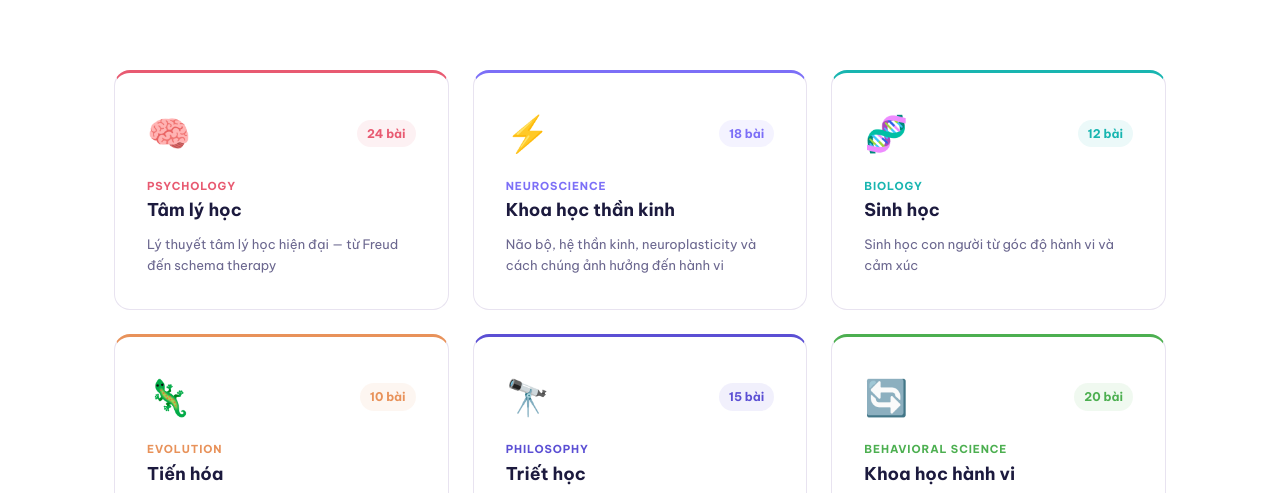
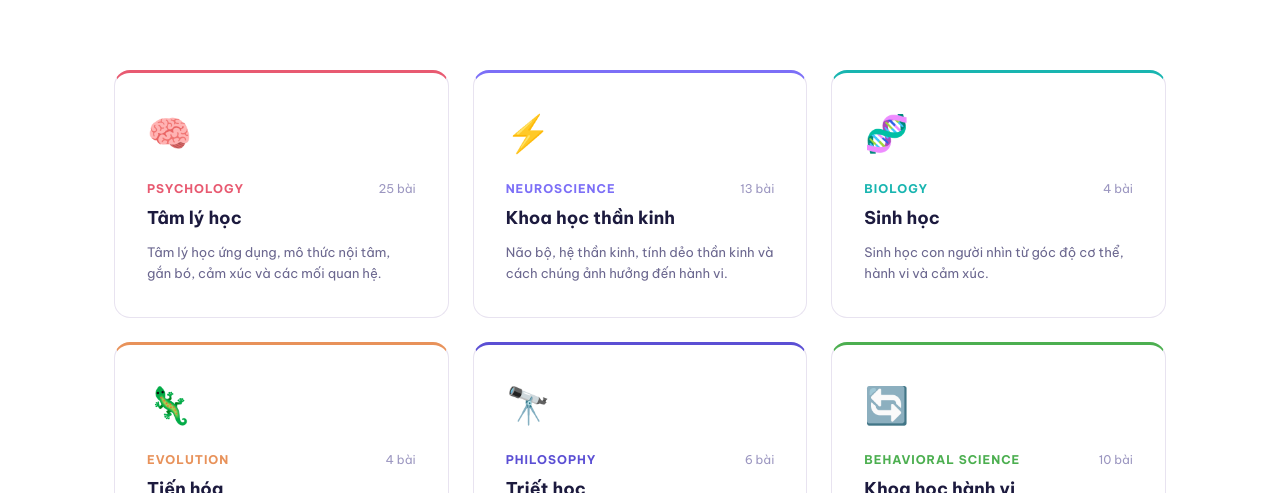
Before and after one commit to hangdt369-sys/aimind-website, a Next.js app: page /thu-vien in a window 1280 px wide. Shown: the part 459-952 px from the top of the page. Built offline with nearby package versions, Linux system fonts and the light colour scheme; no server answers.

Commit message:
fix: preserve merged library page

```diff
--- a/src/app/thu-vien/page.tsx
+++ b/src/app/thu-vien/page.tsx
@@ -1,75 +1,182 @@
 import type { Metadata } from "next";
 import Link from "next/link";
+import { LIBRARY_CATEGORIES, getCategoryArticles } from "@/lib/library";
 
 export const metadata: Metadata = {
   title: "Thư Viện Tri Thức — Psychology, Neuroscience & More | AIMIND",
   description:
     "Thư viện kiến thức AIMIND: Psychology, Neuroscience, Biology, Evolution, Philosophy, Behavioral Science, Critical Thinking, Health, AI & Human.",
-  robots: { index: false, follow: false },
 };
-
-const CATEGORIES = [
-  { slug: "psychology", label: "Psychology", vi: "Tâm lý học", icon: "🧠", color: "#E85A71", count: "24 bài", desc: "Lý thuyết tâm lý học hiện đại — từ Freud đến schema therapy" },
-  { slug: "neuroscience", label: "Neuroscience", vi: "Khoa học thần kinh", icon: "⚡", color: "#7C6FF7", count: "18 bài", desc: "Não bộ, hệ thần kinh, neuroplasticity và cách chúng ảnh hưởng đến hành vi" },
-  { slug: "biology", label: "Biology", vi: "Sinh học", icon: "🧬", color: "#18B5B0", count: "12 bài", desc: "Sinh học con người từ góc độ hành vi và cảm xúc" },
-  { slug: "evolution", label: "Evolution", vi: "Tiến hóa", icon: "🦎", color: "#E8925A", count: "10 bài", desc: "Tại sao chúng ta như vậy — tiến hóa và di sản hành vi" },
-  { slug: "philosophy", label: "Philosophy", vi: "Triết học", icon: "🔭", color: "#5B4FD4", count: "15 bài", desc: "Triết học thực dụng về tự nhận thức, đạo đức và ý nghĩa" },
-  { slug: "behavioral-science", label: "Behavioral Science", vi: "Khoa học hành vi", icon: "🔄", color: "#4CAF50", count: "20 bài", desc: "Cách con người thực sự ra quyết định — không phải cách họ nghĩ họ ra quyết định" },
-  { slug: "critical-thinking", label: "Critical Thinking", vi: "Tư duy phản biện", icon: "⚖️", color: "#FF9800", count: "16 bài", desc: "Logic, thiên kiến nhận thức và kỹ năng đánh giá bằng chứng" },
-  { slug: "health", label: "Health", vi: "Sức khỏe", icon: "💚", color: "#66BB6A", count: "14 bài", desc: "Sức khỏe toàn diện — thể chất, tâm thần và hành vi" },
-  { slug: "ai-and-human", label: "AI & Human", vi: "AI & Con người", icon: "🤖", color: "#9C27B0", count: "8 bài", desc: "AI đang thay đổi con người như thế nào — và ngược lại" },
-];
 
 export default function ThuVienPage() {
   return (
     <main style={{ flex: 1 }}>
-      {/* Hero */}
-      <section style={{ backgroundColor: "#F8F4EE", padding: "5rem 0 4rem", borderBottom: "1px solid #E8E3F0" }}>
+      <section
+        style={{
+          backgroundColor: "#F8F4EE",
+          padding: "5rem 0 4rem",
+          borderBottom: "1px solid #E8E3F0",
+        }}
+      >
         <div className="container-main" style={{ textAlign: "center" }}>
-          <p style={{ color: "#7C6FF7", fontSize: "12px", fontWeight: 700, letterSpacing: "0.12em", textTransform: "uppercase", marginBottom: "1rem" }}>Thư Viện Tri Thức</p>
-          <h1 style={{ color: "#1C1A3E", fontFamily: "'Be Vietnam Pro', sans-serif", fontSize: "clamp(2rem, 5vw, 3.2rem)", fontWeight: 800, lineHeight: 1.2, marginBottom: "1.25rem", letterSpacing: "-0.03em" }}>
-            Kiến thức có căn cứ khoa học<br />được viết bằng ngôn ngữ đời thường
+          <p
+            style={{
+              color: "#7C6FF7",
+              fontSize: "12px",
+              fontWeight: 700,
+              letterSpacing: "0.12em",
+              textTransform: "uppercase",
+              marginBottom: "1rem",
+            }}
+          >
+            Thư Viện Tri Thức
+          </p>
+          <h1
+            style={{
+              color: "#1C1A3E",
+              fontFamily: "'Be Vietnam Pro', sans-serif",
+              fontSize: "clamp(2rem, 5vw, 3.2rem)",
+              fontWeight: 800,
+              lineHeight: 1.2,
+              marginBottom: "1.25rem",
+              letterSpacing: "-0.03em",
+            }}
+          >
+            Kiến thức có căn cứ khoa học
+            <br />
+            được viết bằng ngôn ngữ đời thường
           </h1>
-          <p style={{ color: "#6B678F", fontSize: "17px", lineHeight: 1.8, maxWidth: "600px", margin: "0 auto" }}>
-            Không phải self-help mơ hồ. Không phải thuật ngữ hàn lâm khó hiểu. Đây là những gì khoa học thực sự nói về con người.
+          <p
+            style={{
+              color: "#6B678F",
+              fontSize: "17px",
+              lineHeight: 1.8,
+              maxWidth: "600px",
+              margin: "0 auto",
+            }}
+          >
+            Không phải self-help mơ hồ. Không phải thuật ngữ hàn lâm khó hiểu.
+            Đây là những gì khoa học thực sự nói về con người.
           </p>
         </div>
       </section>
 
-      {/* 9 categories */}
       <section style={{ padding: "5rem 0", backgroundColor: "white" }}>
         <div className="container-main">
-          <div style={{ display: "grid", gridTemplateColumns: "repeat(auto-fill, minmax(300px, 1fr))", gap: "1.5rem" }}>
-            {CATEGORIES.map((cat) => (
-              <Link key={cat.slug} href={`/thu-vien/${cat.slug}`} style={{ textDecoration: "none" }}>
-                <div
-                  className="hover-lift-card-high"
-                  style={{ border: "1px solid #E8E3F0", borderRadius: "16px", padding: "2rem", transition: "transform 0.2s, box-shadow 0.2s, border-color 0.2s", borderTop: `3px solid ${cat.color}` }}
+          <div
+            style={{
+              display: "grid",
+              gridTemplateColumns: "repeat(auto-fill, minmax(300px, 1fr))",
+              gap: "1.5rem",
+            }}
+          >
+            {LIBRARY_CATEGORIES.map((category) => {
+              const count = getCategoryArticles(category.slug).length;
+              return (
+                <Link
+                  key={category.slug}
+                  href={`/thu-vien/${category.slug}`}
+                  style={{ textDecoration: "none" }}
                 >
-                  <div style={{ display: "flex", alignItems: "center", justifyContent: "space-between", marginBottom: "1rem" }}>
-                    <span style={{ fontSize: "2.2rem" }}>{cat.icon}</span>
-                    <span style={{ backgroundColor: `${cat.color}15`, color: cat.color, fontSize: "12px", fontWeight: 700, padding: "4px 10px", borderRadius: "999px" }}>{cat.count}</span>
-                  </div>
-                  <p style={{ color: cat.color, fontSize: "11px", fontWeight: 700, letterSpacing: "0.08em", textTransform: "uppercase", marginBottom: "4px" }}>{cat.label}</p>
-                  <h2 style={{ color: "#1C1A3E", fontFamily: "'Be Vietnam Pro', sans-serif", fontWeight: 700, fontSize: "1.1rem", marginBottom: "0.75rem" }}>{cat.vi}</h2>
-                  <p style={{ color: "#6B678F", fontSize: "13px", lineHeight: 1.65 }}>{cat.desc}</p>
-                </div>
-              </Link>
-            ))}
+                  <article
+                    className="hover-lift-card-high"
+                    style={{
+                      height: "100%",
+                      border: "1px solid #E8E3F0",
+                      borderRadius: "16px",
+                      padding: "2rem",
+                      transition: "transform 0.2s, box-shadow 0.2s, border-color 0.2s",
+                      borderTop: `3px solid ${category.color}`,
+                    }}
+                  >
+                    <div style={{ fontSize: "36px", marginBottom: "1rem" }}>
+                      {category.icon}
+                    </div>
+                    <div
+                      style={{
+                        display: "flex",
+                        justifyContent: "space-between",
+                        alignItems: "center",
+                        gap: "1rem",
+                        marginBottom: "0.55rem",
+                      }}
+                    >
+                      <p
+                        style={{
+                          color: category.color,
+                          fontSize: "12px",
+                          fontWeight: 700,
+                          letterSpacing: "0.08em",
+                          textTransform: "uppercase",
+                        }}
+                      >
+                        {category.label}
+                      </p>
+                      <span style={{ color: "#9B96C0", fontSize: "12px" }}>
+                        {count > 0 ? `${count} bài` : "Sắp cập nhật"}
+                      </span>
+                    </div>
+                    <h2
+                      style={{
+                        color: "#1C1A3E",
+                        fontFamily: "'Be Vietnam Pro', sans-serif",
+                        fontWeight: 700,
+                        fontSize: "1.1rem",
+                        marginBottom: "0.75rem",
+                      }}
+                    >
+                      {category.vi}
+                    </h2>
+                    <p style={{ color: "#6B678F", fontSize: "13px", lineHeight: 1.65 }}>
+                      {category.description}
+                    </p>
+                  </article>
+                </Link>
+              );
+            })}
           </div>
         </div>
       </section>
 
-      {/* CTA */}
-      <section style={{ padding: "4rem 0", backgroundColor: "#F8F4EE", textAlign: "center" }}>
+      <section
+        style={{ padding: "4rem 0", backgroundColor: "#F8F4EE", textAlign: "center" }}
+      >
         <div className="container-main">
-          <h2 style={{ color: "#1C1A3E", fontFamily: "'Be Vietnam Pro', sans-serif", fontSize: "clamp(1.4rem, 3vw, 2rem)", fontWeight: 800, marginBottom: "1rem" }}>
+          <h2
+            style={{
+              color: "#1C1A3E",
+              fontFamily: "'Be Vietnam Pro', sans-serif",
+              fontSize: "clamp(1.4rem, 3vw, 2rem)",
+              fontWeight: 800,
+              marginBottom: "1rem",
+            }}
+          >
             Muốn học có hệ thống hơn?
           </h2>
-          <p style={{ color: "#6B678F", fontSize: "15px", lineHeight: 1.75, maxWidth: "480px", margin: "0 auto 2rem" }}>
-            Thư viện là nơi đọc tự do. Nếu bạn muốn lộ trình cụ thể — xem Học cùng AIMIND.
+          <p
+            style={{
+              color: "#6B678F",
+              fontSize: "15px",
+              lineHeight: 1.75,
+              maxWidth: "480px",
+              margin: "0 auto 2rem",
+            }}
+          >
+            Thư viện là nơi đọc tự do. Nếu bạn muốn lộ trình cụ thể — xem Học cùng
+            AIMIND.
           </p>
-          <Link href="/hoc-cung-aimind" style={{ backgroundColor: "#7C6FF7", color: "white", padding: "12px 28px", borderRadius: "999px", fontSize: "15px", fontWeight: 700, textDecoration: "none" }}>
+          <Link
+            href="/hoc-cung-aimind"
+            style={{
+              backgroundColor: "#7C6FF7",
+              color: "white",
+              padding: "12px 28px",
+              borderRadius: "999px",
+              fontSize: "15px",
+              fontWeight: 700,
+              textDecoration: "none",
+            }}
+          >
             Xem lộ trình học →
           </Link>
         </div>
```
